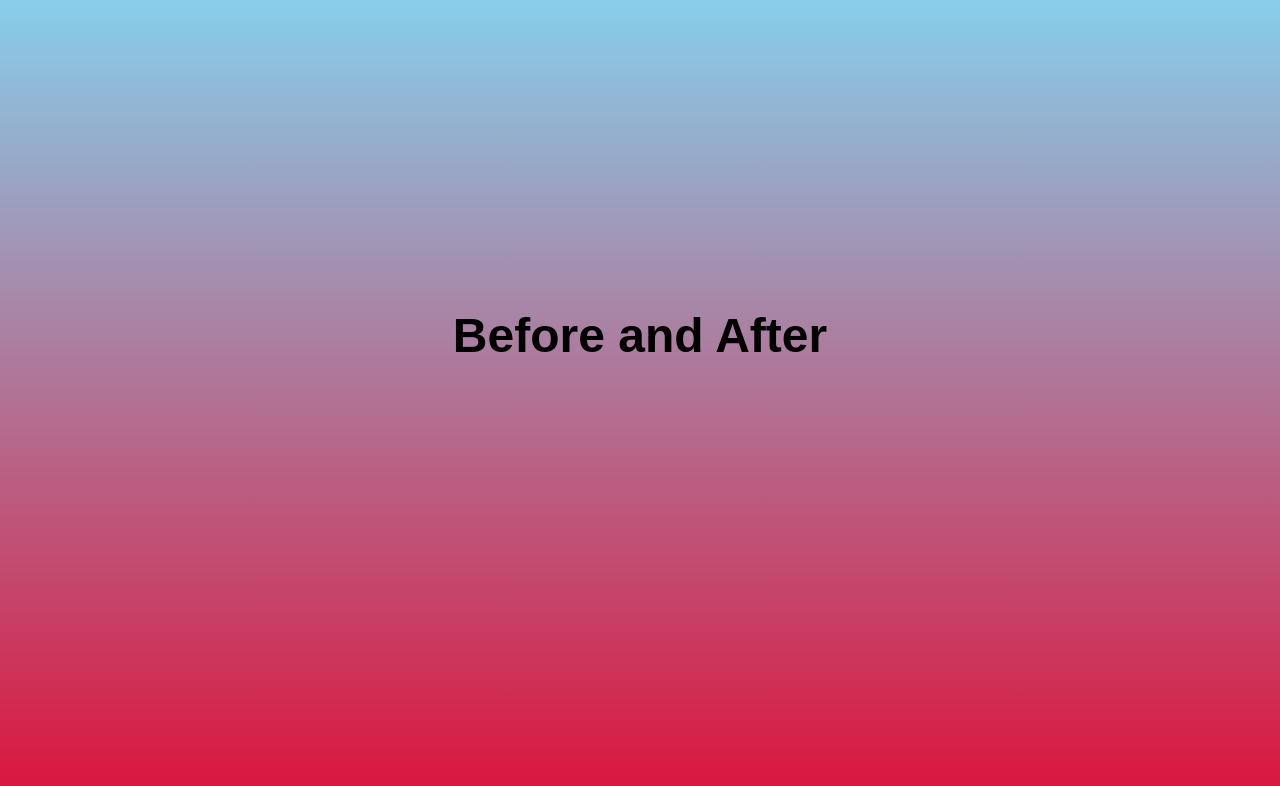
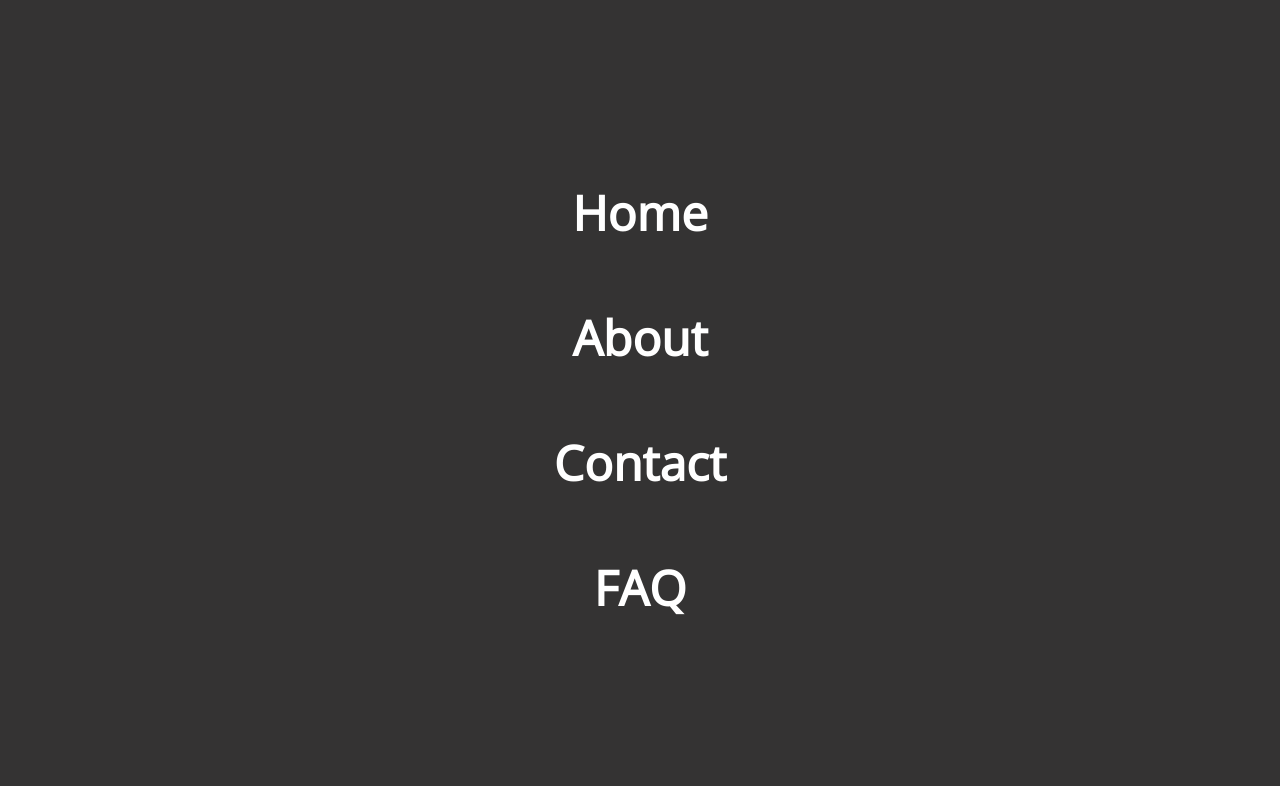
Before and after one commit to djasinskis/before-and-after, a plain HTML site: page index.html in a window 1280 px wide. Drawn offline with nearby package versions, Linux system fonts and the light colour scheme.

Commit message:
before and after

```diff
--- a/index.html
+++ b/index.html
@@ -8,6 +8,11 @@
     <link rel="stylesheet" href="style.css">
 </head>
 <body>
-    <h1> Before and After</h1>
+    <div>
+    <h1>Home</h1>
+    <h1>About</h1>
+    <h1>Contact</h1>
+    <h1>FAQ</h1>
+    </div>
 </body>
 </html>
--- a/style.css
+++ b/style.css
@@ -1,57 +1,67 @@
+@import url('https://fonts.googleapis.com/css2?family=Open+Sans&display=swap');
+
 html {
-    height: 100%;
+    height: 100vh;
 }
 body {
-    background: linear-gradient(to bottom, skyblue,crimson);
+    background:rgb(52, 51, 51);
     text-align: center;
+    color: white;
+}
+div {
+    display:flex;
+    flex-direction: column;
+    margin: 150px auto;
+
 }
 h1 {
     position: relative;
-  margin: 300px auto;
+    margin: 30px auto;
     font-size: 3em;
-    font-family: arial;
     display: inline-block;
-    transition: color 0.3s;
+    transition: color 0.3s ease-in-out, box-shadow 0.3s ease-in-out;
+    font-family:'open sans';
 }
 
 h1:hover {
-    transition-delay: 0.1s;
-    color: white;
+   box-shadow: inset 100px;
+   color: white;
 }
 
 h1::before {
+    content: "";
     position: absolute;
-    top: 80%;
-    left: -25%;
-    width: 25%;
-    height: 200%;
-    content: "";
-    color: white;
-    background: white;
-    opacity: 0;
-    z-index: -1;
-    transition: 0.3s;
+    bottom: 0;
+    left: 0%;
+    width: 100%;
+    height: 4px;
+    /* color: red; */
+    background: crimson;
+    transform-origin: right;
+    transform: scaleX(0);
+    transition: transform 0.2s ease-in-out;
 }
 
 h1:hover::before {
-    background: red;
-    transform: rotate(90deg) translate(-50px,-50px) scale(2);
+transform-origin: right;
+transform:scaleX(1);
+}
+
+h1::after {
+    content:"";
+    position: absolute;
+    width: 40px;
+    height: 100%;
+    background: crimson;
+    transform-origin: right;
+    transform: translateX(0px);
+    transition: transform 0.5s ease-in-out;
+    opacity: 0;
+}
+
+h1:hover::after {
+    transform-origin: right;
+    transform: translateX(-215px) translate(0px);
+
     opacity: 1;
 }
-h1::after {
-    position: absolute;
-    top: 68%;
-    width: 2%;
-    height: 15%;
-    content: "";
-    color: white;
-    background: red;
-    border-radius: 100%;
-    opacity: 0;
-    transition:  0.3s;
-
-}
-h1:hover::after {
-    transition-delay: 0.1s;
-    opacity: 1;
-}
```
